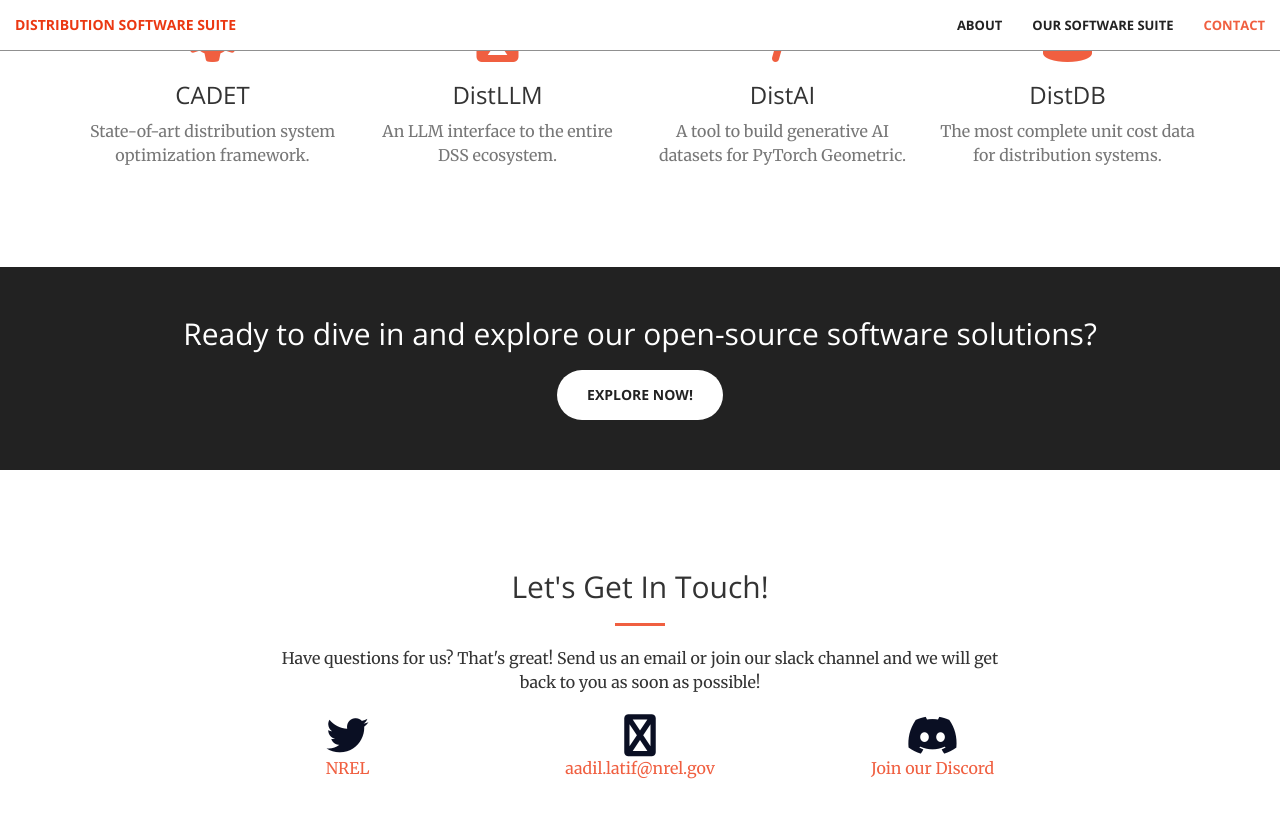
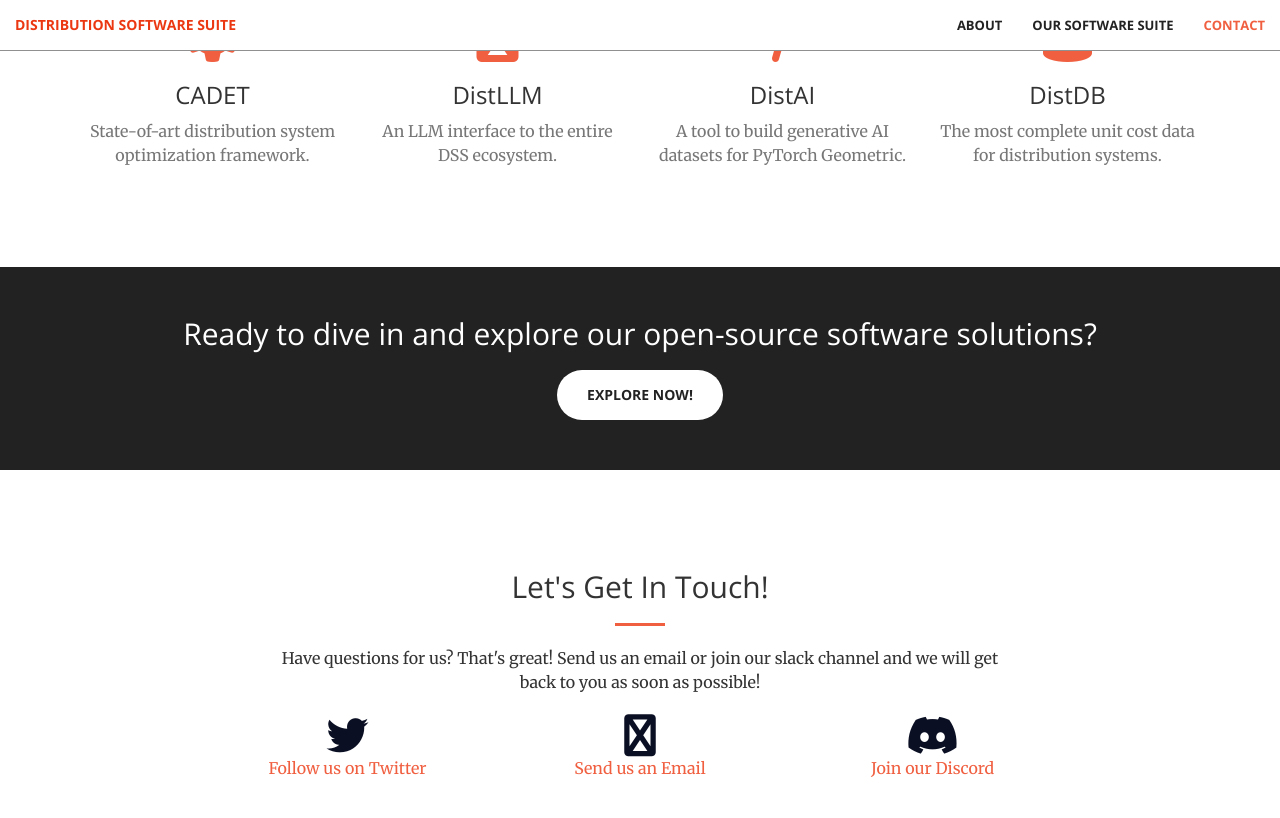
Before and after one commit to NREL-Distribution-Suites/distribution_software_suite, a Jekyll site: the page built from index.html, in a window 1280 px wide and 900 px high, scrolled down 2029 px. Shown: the top 818 px of the window. Built offline with Jekyll 4.4.1, drawn with Linux system fonts in a browser that asks for light colours.

Commit message:
Update contact.html

```diff
--- a/_includes/contact.html
+++ b/_includes/contact.html
@@ -9,13 +9,13 @@
         <div class="col-lg-2 col-lg-offset-2 text-center">
             <a href="https://twitter.com/{{ site.twitter_username }}">
                 <i class="fab fa-twitter fa-3x wow bounceIn" data-wow-delay=".1s" style="color: #0A0F23;"></i>
-                <p>{{ site.twitter_username }}</p>
+                <p>Follow us on Twitter</p>
             </a>
         </div>
         <div class="col-lg-2 col-lg-offset-1 text-center">
             <a href="mailto:{{ site.email }}">
             <i class="fab fa-envelope-o fa-3x wow bounceIn" data-wow-delay=".1s" style="color: #0A0F23;"></i>
-                <p>{{ site.email }}</p>
+                <p>Send us an Email</p>
             </a>
         </div>
         <div class="col-lg-2 col-lg-offset-1 text-center">
```
